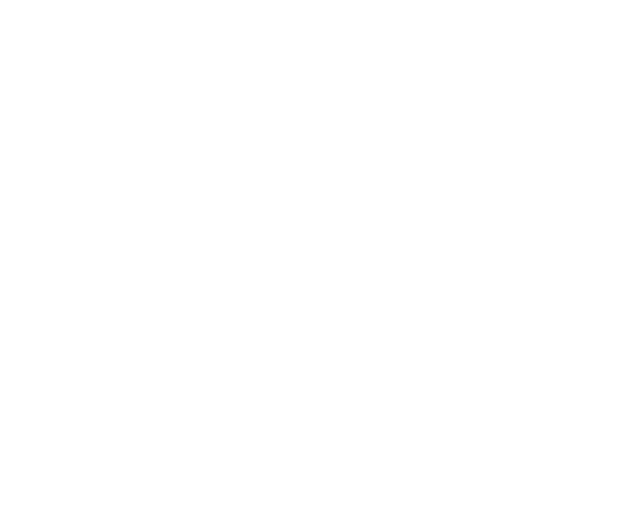
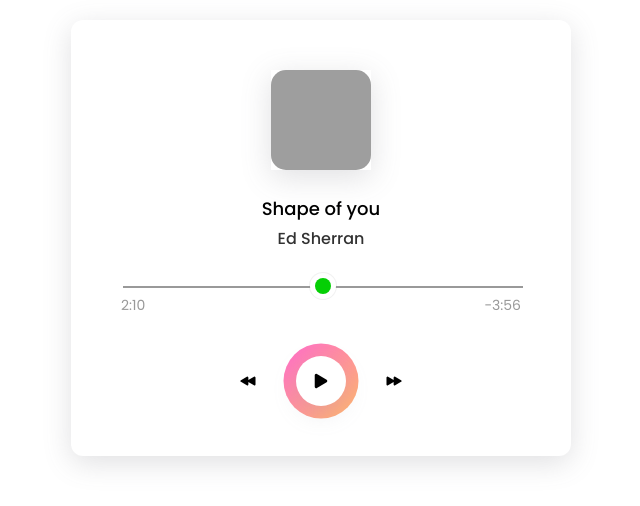
Before and after one commit to nhan472569/MP3-Player, a plain HTML site: page index.html in a window 1280 px wide. Shown: the whole page, without its empty margins (319-959 px from the left). Drawn offline with nearby package versions, Linux system fonts and the light colour scheme; grey boxes are pictures that could not be loaded.

Commit message:
main player

```diff
--- a/index.html
+++ b/index.html
@@ -4,12 +4,46 @@
     <meta charset="UTF-8" />
     <meta http-equiv="X-UA-Compatible" content="IE=edge" />
     <meta name="viewport" content="width=device-width, initial-scale=1.0" />
+    <link rel="preconnect" href="https://fonts.googleapis.com" />
+    <link rel="preconnect" href="https://fonts.gstatic.com" crossorigin />
+    <link
+      href="https://fonts.googleapis.com/css2?family=Poppins:wght@300;400;500;700&display=swap"
+      rel="stylesheet"
+    />
+    <script
+      type="module"
+      src="https://unpkg.com/ionicons@5.5.2/dist/ionicons/ionicons.esm.js"
+    ></script>
+    <script
+      nomodule
+      src="https://unpkg.com/ionicons@5.5.2/dist/ionicons/ionicons.js"
+    ></script>
     <link rel="stylesheet" type="text/css" href="./styles.css" />
     <title>MP3 Music Player</title>
   </head>
 
   <body>
+    <div class="music">
+      <div class="music-thumb">
+        <img src="https://source.unsplash.com/random" alt="music-image" />
+      </div>
+      <h3 class="music-name">Shape of you</h3>
+      <h4 class="author-name">Ed Sherran</h4>
+      <input type="range" name="range" id="range" class="music-range" />
+      <div class="timer">
+        <div class="duration">2:10</div>
+        <div class="remaining">-3:56</div>
+      </div>
+      <div class="controls">
+        <ion-icon name="play-back" class="play-back"></ion-icon>
+        <div class="play">
+          <div class="play-inner">
+            <ion-icon name="play"></ion-icon>
+          </div>
+        </div>
+        <ion-icon name="play-forward" class="play-forward"></ion-icon>
+      </div>
+    </div>
     <script src="./main.js"></script>
-    <asdasd></asdasd>
   </body>
 </html>
--- a/styles.css
+++ b/styles.css
@@ -0,0 +1,158 @@
+*,
+*::before,
+*::after {
+  box-sizing: border-box;
+}
+body,
+h1,
+h2,
+h3,
+h4,
+h5,
+h6,
+p,
+figure,
+picture {
+  margin: 0;
+}
+body {
+  min-height: 100vh;
+  line-height: 1.5;
+}
+input,
+button,
+select,
+textarea {
+  font: inherit;
+}
+img,
+picture {
+  display: block;
+  max-width: 100%;
+}
+/* remove animation for people who've turned them off */
+@media (prefers-reduced-motion: reduce) {
+  *,
+  *::before,
+  *::after {
+    animation-duration: 0.01ms !important;
+    animation-iteration-count: 1 !important;
+    transition-duration: 0.01ms !important;
+    scroll-behavior: auto !important;
+  }
+}
+
+body {
+  font-family: 'Poppins', sans-serif;
+  padding: 20px;
+}
+
+.music {
+  max-width: 500px;
+  margin: 0 auto;
+  border-radius: 12px;
+  box-shadow: rgba(100, 100, 111, 0.2) 0px 7px 29px 0px;
+  padding: 50px;
+}
+
+.music-thumb {
+  width: 100px;
+  height: 100px;
+  margin: 0 auto 25px;
+  box-shadow: rgba(100, 100, 111, 0.2) 0px 7px 29px 0px;
+}
+
+.music-thumb img {
+  border-radius: 15px;
+  width: 100%;
+  height: 100%;
+  object-fit: cover;
+}
+
+.music-name,
+.author-name {
+  font-size: 18px;
+  font-weight: 500;
+  text-align: center;
+}
+
+.author-name {
+  opacity: 0.8;
+  font-size: 16px;
+  margin: 5px 0 20px;
+}
+
+.timer {
+  display: flex;
+  justify-content: space-between;
+  align-items: center;
+  color: #999;
+  font-size: 14px;
+  margin-bottom: 40px;
+}
+
+.controls {
+  display: flex;
+  justify-content: center;
+  align-items: center;
+  gap: 0 40px;
+}
+
+.play {
+  position: relative;
+}
+
+.play::before {
+  content: '';
+  position: absolute;
+  inset: 0;
+  background-image: linear-gradient(to right bottom, #ff6bcb, #ffb86c);
+  transform: scale(1.5);
+  z-index: 0;
+  border-radius: 100rem;
+}
+
+.play-inner {
+  font-size: 20px;
+  box-shadow: rgba(149, 157, 165, 0.2) 0px 8px 24px;
+  background-color: white;
+  cursor: pointer;
+  width: 50px;
+  height: 50px;
+  border-radius: 100rem;
+  display: flex;
+  justify-content: center;
+  align-items: center;
+  position: relative;
+  z-index: 1;
+}
+
+.play-back,
+.play-forward {
+  cursor: pointer;
+}
+
+.music-range {
+  -webkit-appearance: none; /* Hides the slider so that custom slider can be made */
+  width: 100%; /* Specific width is required for Firefox. */
+  background: #999; /* Otherwise white in Chrome */
+}
+
+.music-range::-webkit-slider-thumb {
+  -webkit-appearance: none;
+  width: 16px;
+  height: 16px;
+  border-radius: 100rem;
+  background-color: #05cf05;
+  cursor: pointer;
+  position: relative;
+  bottom: 8px;
+  box-shadow: 0 0 0 5px white, 0 0 0 6px rgba(153, 153, 153, 0.137);
+}
+
+.music-range::-webkit-slider-runnable-track {
+  width: 100%;
+  height: 2px;
+  cursor: pointer;
+  background: #999;
+}
```
